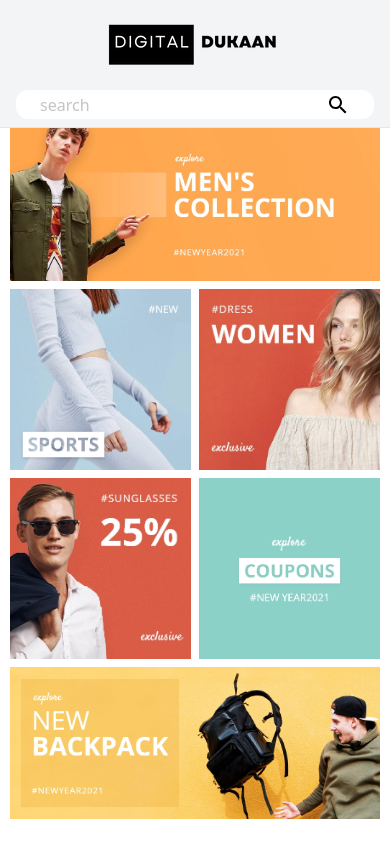
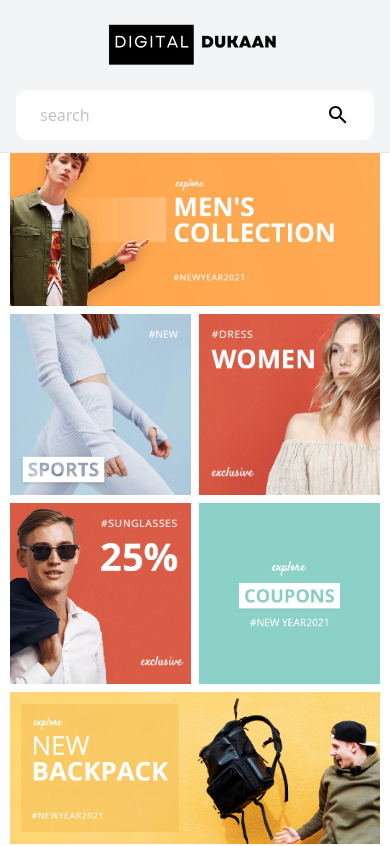
Before and after one commit to Zahid-Sarang/DigitalDukan, a React (Create React App) app in the folder client/: page / in a window 390 px wide. Shown: the top 846 px of the page. Built offline with nearby package versions, Linux system fonts and the light colour scheme.

Commit message:
search bar mobile view bug fixed

```diff
--- a/client/src/components/header/Header.jsx
+++ b/client/src/components/header/Header.jsx
@@ -7,7 +7,7 @@ import Name from "../../assets/Name.png";
 const Header = ({ children }) => {
   return (
     <div>
-      <header className="w-full h-32 lg:h-20 bg-gray-100 sticky top-0 z-50 border-b-[1px] border-b-gray-200">
+      <header className="w-full h-34 lg:h-20 bg-gray-100 sticky top-0 z-50 border-b-[1px] border-b-gray-200 pb-2">
         <nav className="relative h-full px-4 mx-auto max-w-container">
           {/* Logo */}
           <div className="flex flex-col items-center justify-between h-full lg:flex-row">
@@ -19,7 +19,7 @@ const Header = ({ children }) => {
 
             {/* search */}
             <div
-              className="mb-2 lg:mb-0 lg:mt-0 flex relative  w-full lg:w-[600px] h-[50px] text-base text-[#262626 ]
+              className="mb-1 lg:mb-0 lg:mt-0 flex relative  w-full lg:w-[600px] h-[50px] text-base text-[#262626 ]
           bg-white  items-center gap-2 justify-between px-6 rounded-xl "
             >
               <input
@@ -47,7 +47,7 @@ const Header = ({ children }) => {
         </nav>
       </header>
       {/* Home page content */}
-      <main className="relative flex-grow">{children}</main>
+      <main className="relative flex-grow ">{children}</main>
     </div>
   );
 };
```
